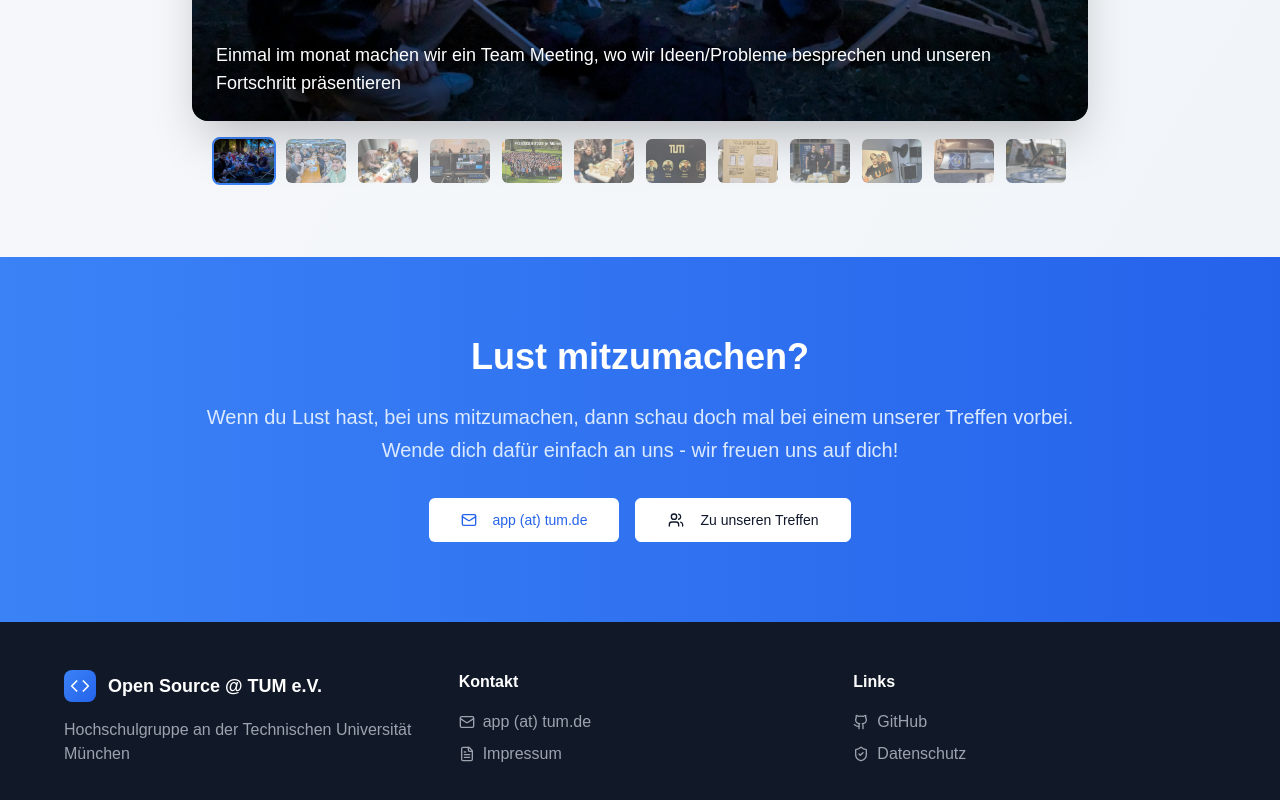
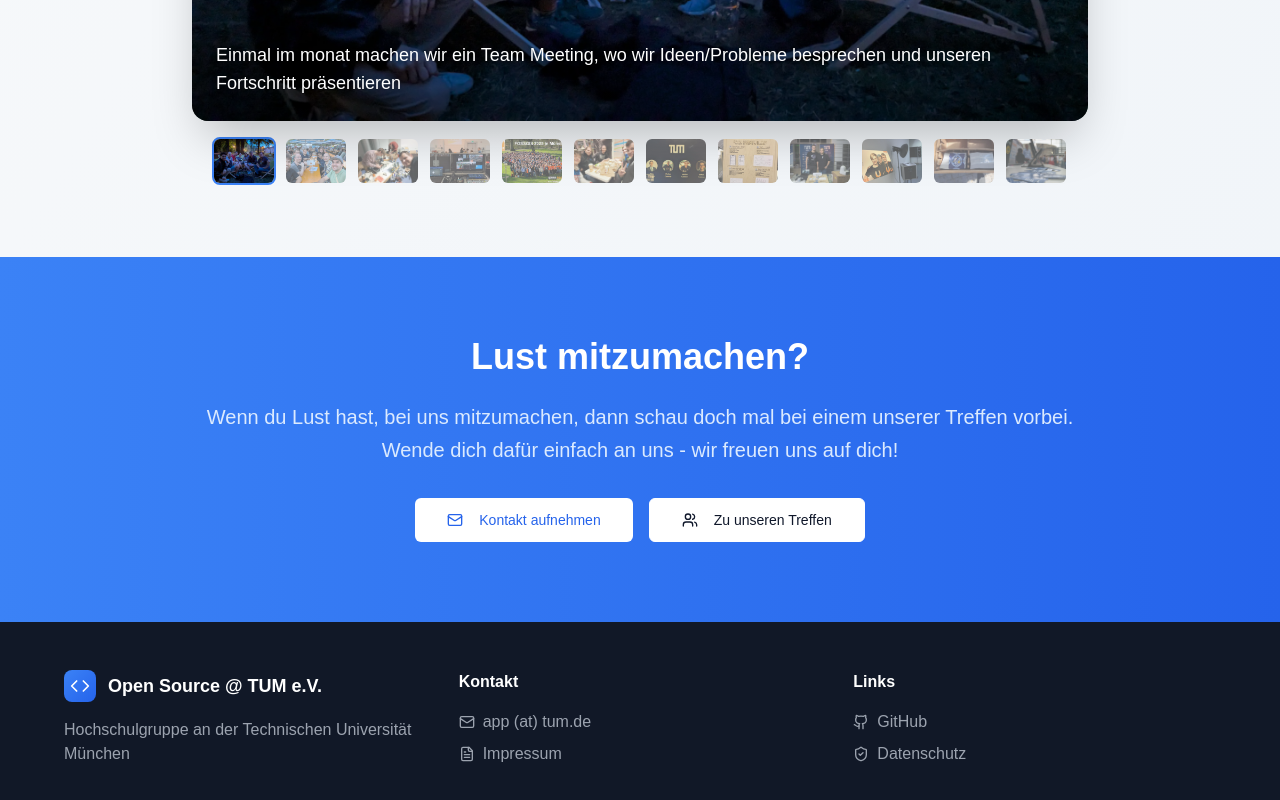
Before and after one commit to TUM-Dev/Website, a React (Vite) app: page / in a window 1280 px wide. Shown: the part 4513-5313 px from the top of the page. Built offline with nearby package versions, Linux system fonts and the light colour scheme.

Commit message:
fix: the "Kontakt aufnehmen" button not being a link
Co-authored-by: Wayrion <82315185+Wayrion@users.noreply.github.com>

```diff
--- a/src/pages/HomePage.tsx
+++ b/src/pages/HomePage.tsx
@@ -597,12 +597,15 @@ export default function HomePage() {
 					</p>
 					<div className="flex flex-col sm:flex-row gap-4 justify-center">
 						<Button
+							asChild
 							className="bg-white dark:text-blue-800 text-blue-600 hover:bg-gray-100"
 							size="lg"
 							variant="secondary"
 						>
-							<Mail className="w-5 h-5 mr-2" />
-							app (at) tum.de
+							<a href="mailto:app (at) tum.de">
+								<Mail className="w-5 h-5 mr-2" />
+								Kontakt aufnehmen
+							</a>
 						</Button>
 						<Button
 							className="border-white text-slate-900 dark:text-slate-50 hover:bg-white/10"
```
